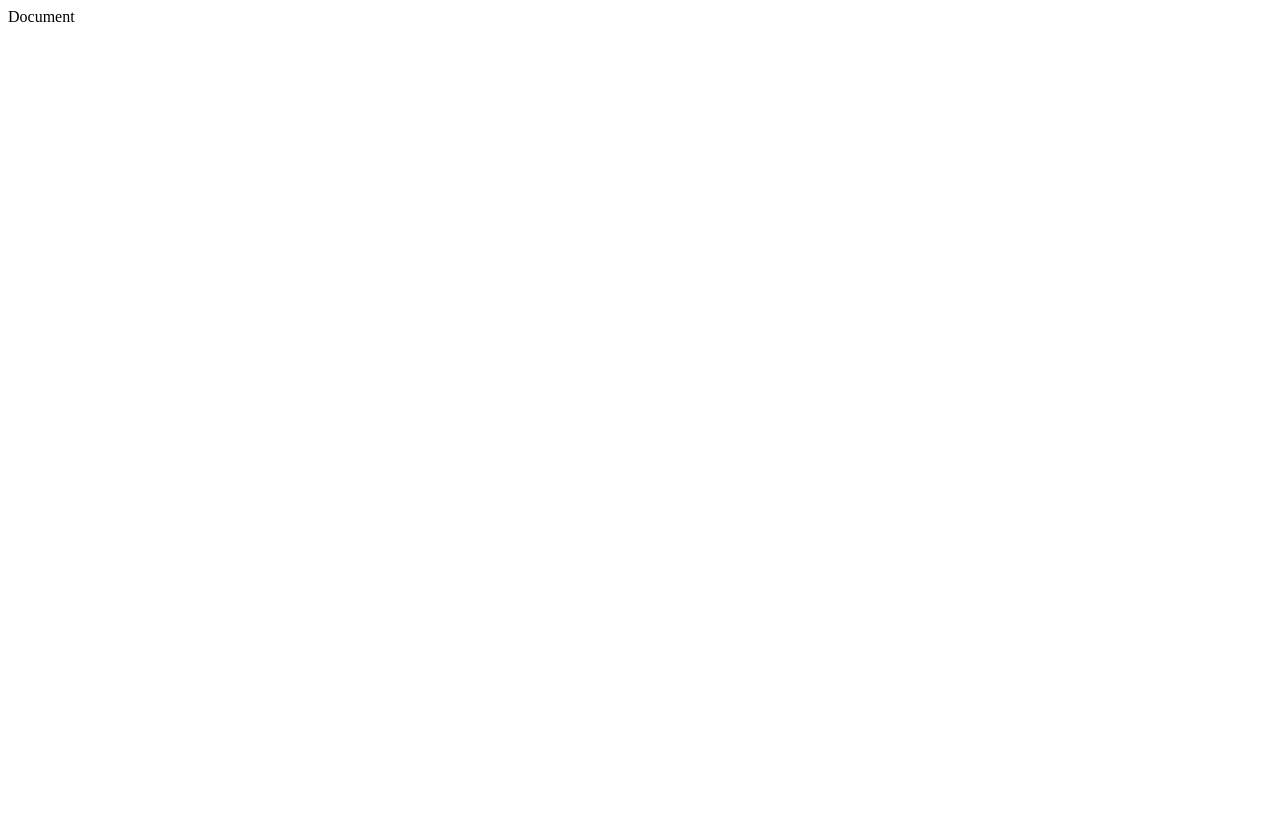
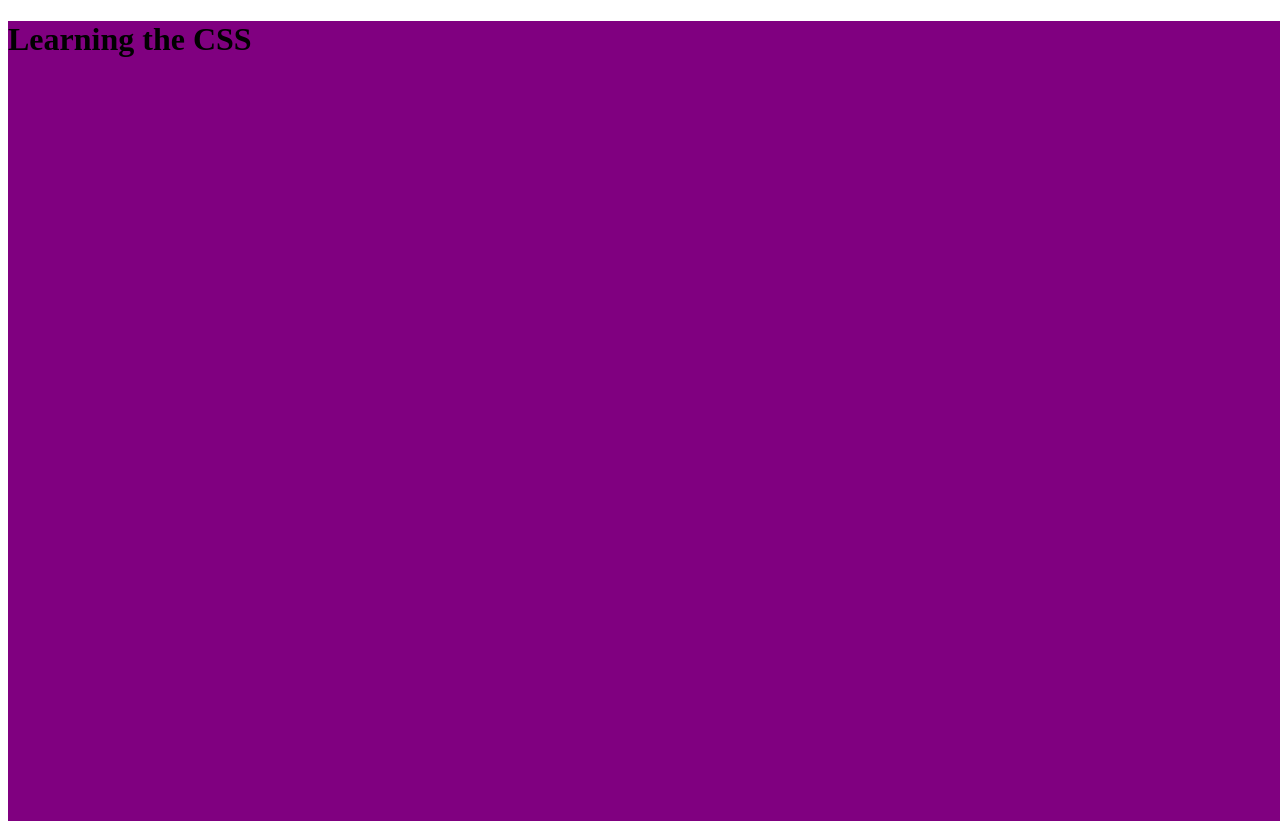
Before and after one commit to PrabeshPP/HTML-CSS, a plain HTML site: page CSS1/index05.html in a window 1280 px wide. Before the commit the page ends 800 px from the top, so only its background shows below. Drawn offline with Linux system fonts and the light colour scheme.

Commit message:
Revised CSS and HTML

```diff
--- a/CSS1/index05.html
+++ b/CSS1/index05.html
@@ -4,10 +4,14 @@
     <meta charset="UTF-8">
     <meta http-equiv="X-UA-Compatible" content="IE=edge">
     <meta name="viewport" content="width=device-width, initial-scale=1.0">
-    <link rel="stylesheet" type="text/css" href=""
-    <title>Document</title>
+    <link rel="stylesheet" type="text/css" href="style05.css"
+
 </head>
 <body>
+    <div class="main">
+        <h1>Learning the CSS</h1>
+    </div>
+
 
 </body>
 </html>
--- a/CSS1/style05.css
+++ b/CSS1/style05.css
@@ -0,0 +1,5 @@
+.main{
+    min-width: 100vw;
+    min-height: 100vh;
+    background-color: purple;
+}
```
